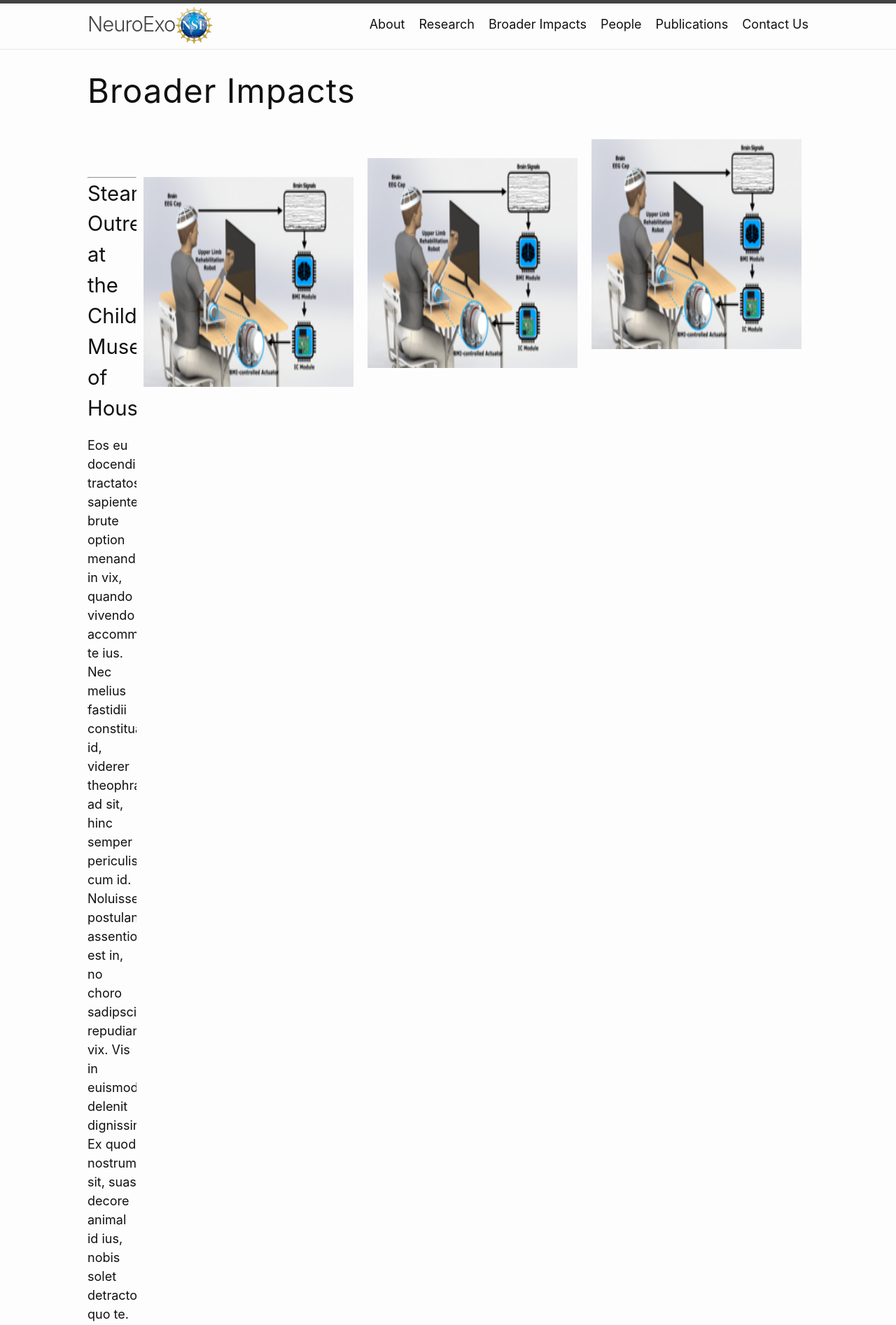
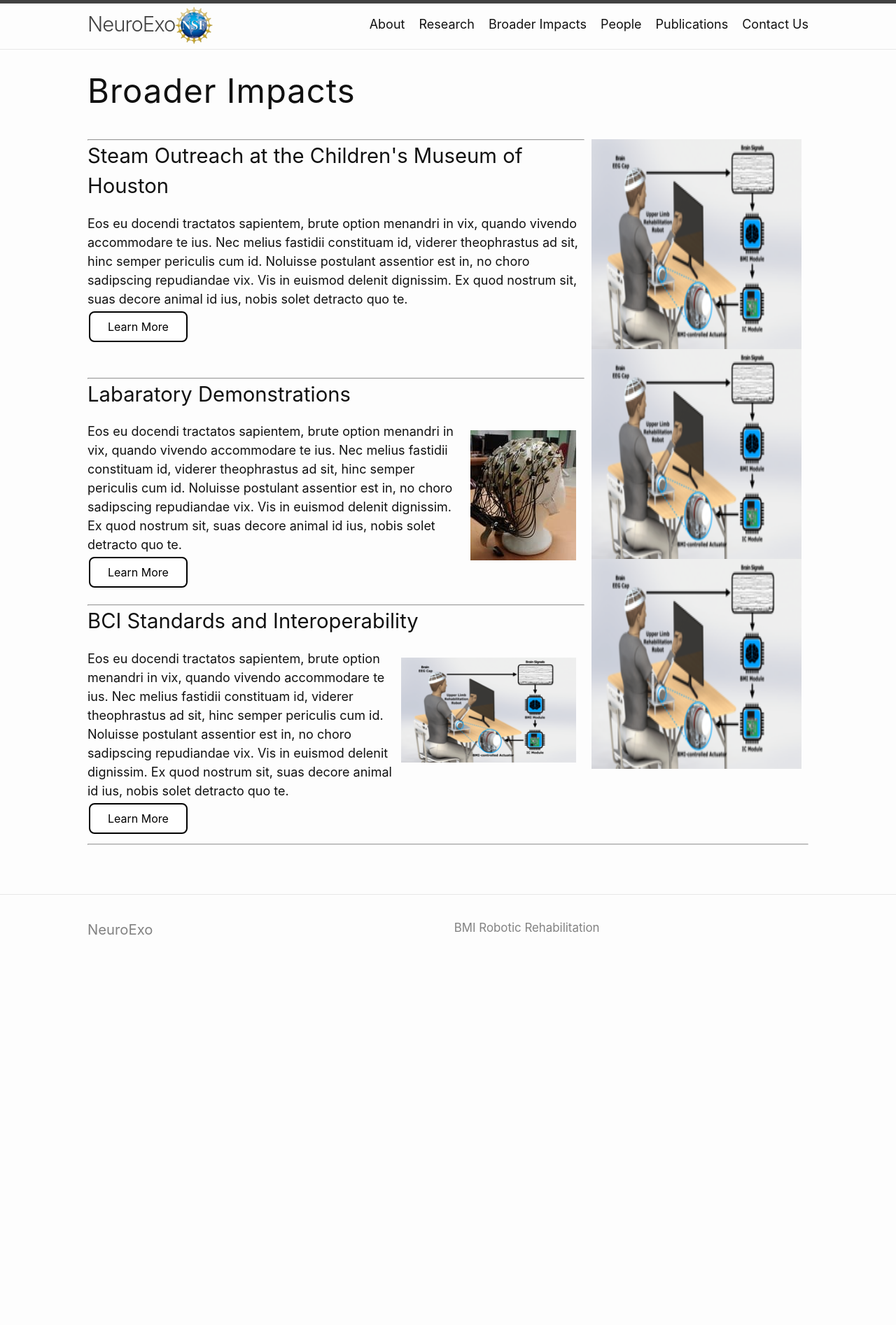
Before and after one commit to arcraik/neuroexo-website, a Jekyll site: the page built from impacts.md, in a window 1280 px wide. Shown: the top 1894 px of the page at 70% size. Built offline with Jekyll 4.4.1, drawn with Linux system fonts in a browser that asks for light colours; after the commit the page ends 1414 px from its top, so only the background shows below that.

Commit message:
Update impacts.md

```diff
--- a/impacts.md
+++ b/impacts.md
@@ -6,18 +6,19 @@ permalink: /impacts/
 <html>
   <head>
     <style>
-      img.side-image{
+      .side-image{
         padding: 10px;
         float: right;
      }
     </style>
   </head>
-<img class="side-image" src="/assets/newfigure.png" alt="Test" align="right" width="300" height="300" />
+<div class="side-image">
+<img src="/assets/newfigure.png" alt="Test" align="right" width="300" height="300" />
 <br>
-<img class="side-image" src="/assets/newfigure.png" alt="Test" align="right" width="300" height="300" />
+<img src="/assets/newfigure.png" alt="Test" align="right" width="300" height="300" />
 <br>
-<img class="side-image" src="/assets/newfigure.png" alt="Test" align="right" width="300" height="300" />
-
+<img src="/assets/newfigure.png" alt="Test" align="right" width="300" height="300" />
+  </div>
 <div class="section" align="left">
 <hr>
 <h3>Steam Outreach at the Children's Museum of Houston</h3>
```
